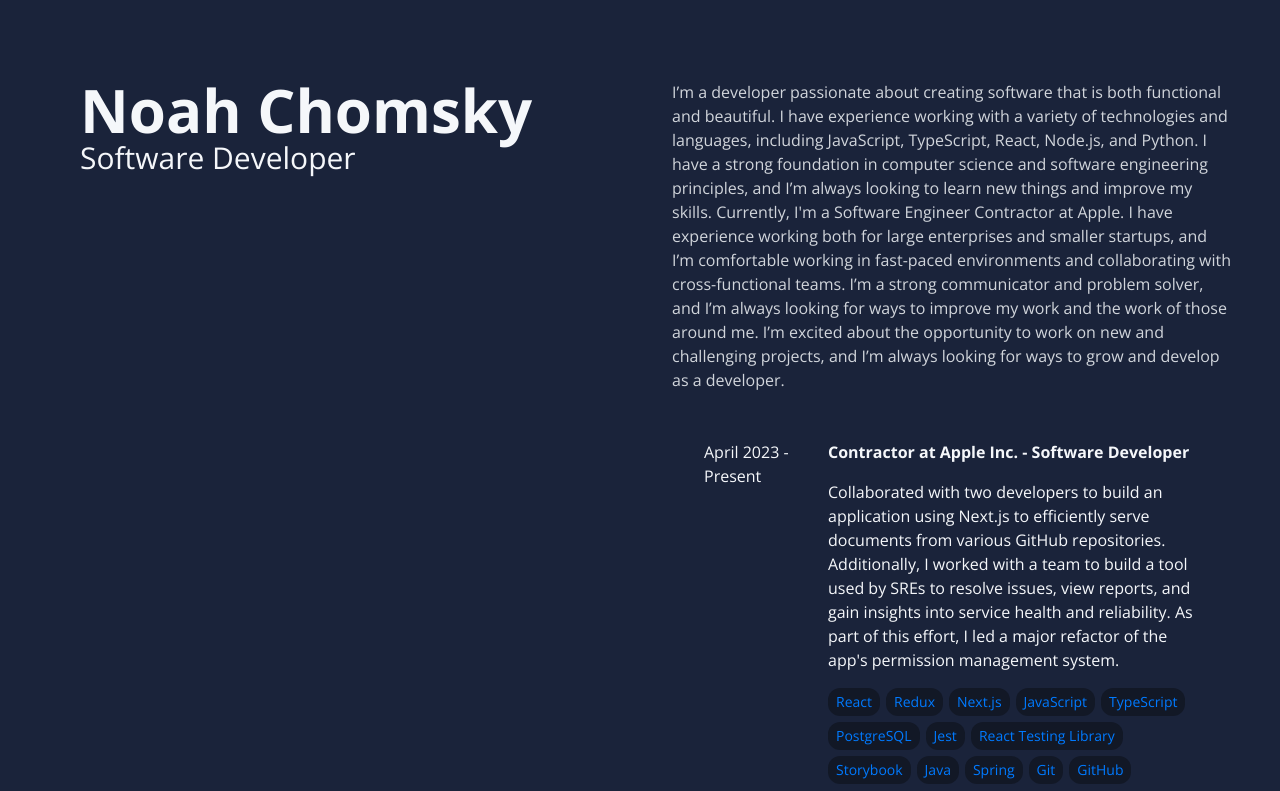
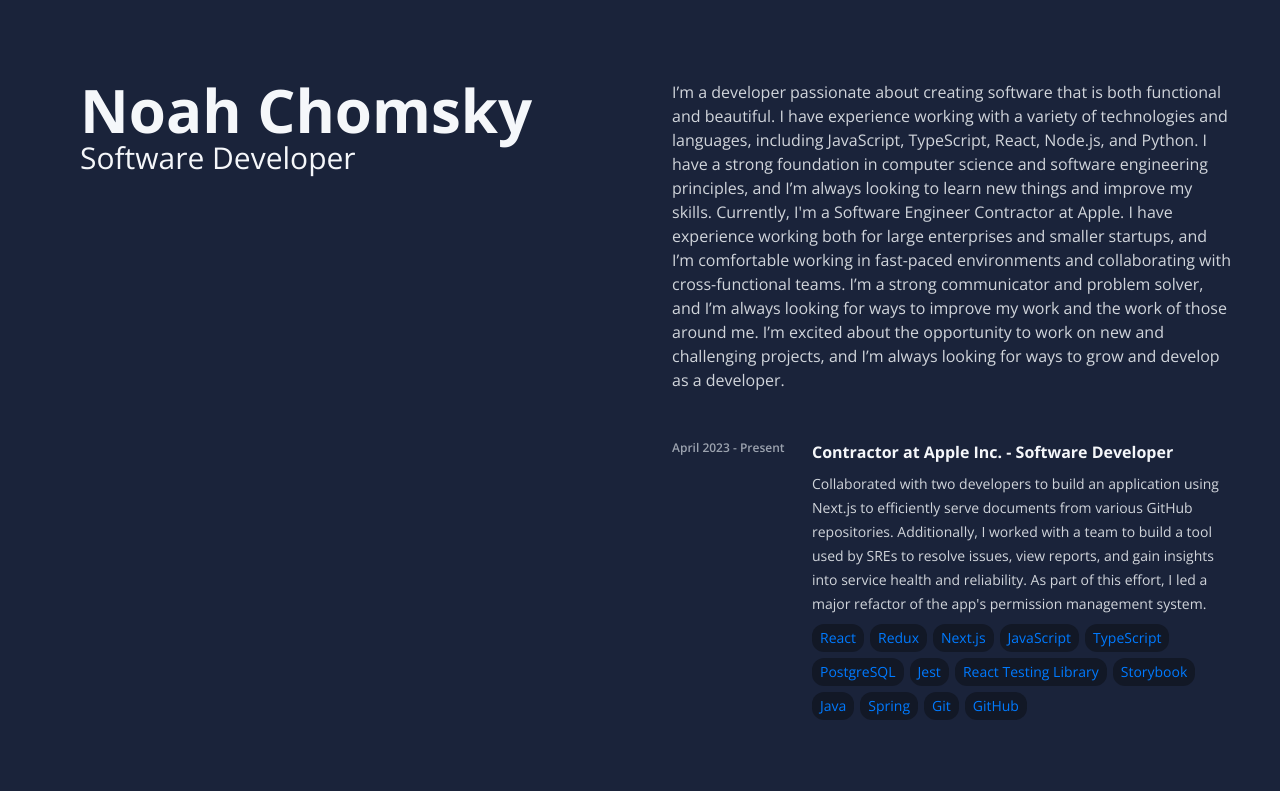
Before and after one commit to nchomsky/portfolio-V2, a Next.js app: page / in a window 1280 px wide. Shown: the top 791 px of the page. Built offline with nearby package versions, Linux system fonts and the light colour scheme.

Commit message:
Better Styling for Experience Card

```diff
--- a/src/components/ExperienceCard.tsx
+++ b/src/components/ExperienceCard.tsx
@@ -4,12 +4,12 @@ import Tag from './Tag';
 const ExperienceCard = ({ experience } : { experience : Experience }) => {
 
     return (
-            <div className="group md:flex lg:p-8 my-4 mx-8 rounded-lg lg:hover:shadow-lg lg:hover:bg-comp-bg">
-                <p className="text-base font-light lg:w-1/4">{experience.startDate} - {experience.endDate}</p>
+            <div className="group md:flex lg:p-8 rounded-lg lg:hover:shadow-lg lg:hover:bg-comp-bg">
+                <p className="text-xs text-muted font-semibold lg:w-1/4">{experience.startDate} - {experience.endDate}</p>
                 <div className="lg:w-3/4">
-                    <h3 className=" mb-4 font-bold antialiased lg:group-hover:text-accent">{experience.company} - {experience.position}</h3>
-                    <p className="mb-4 antialiased">{experience.summary}</p>
-                    <ul className="flex flex-wrap">
+                    <h3 className=" font-bold antialiased lg:group-hover:text-accent">{experience.company} - {experience.position}</h3>
+                    <p className="mt-2 text-secondary text-sm/6">{experience.summary}</p>
+                    <ul className="mt-2 flex flex-wrap">
                         {experience.skills.map(skill => (
                         <Tag key={skill} text={skill}/>
                         ))}
```
